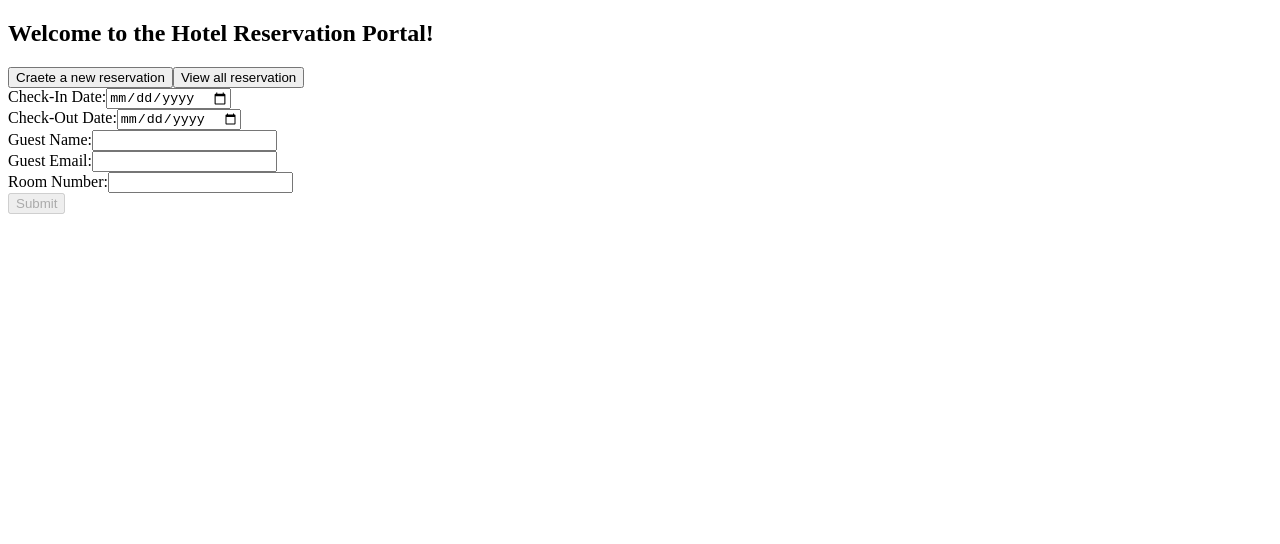
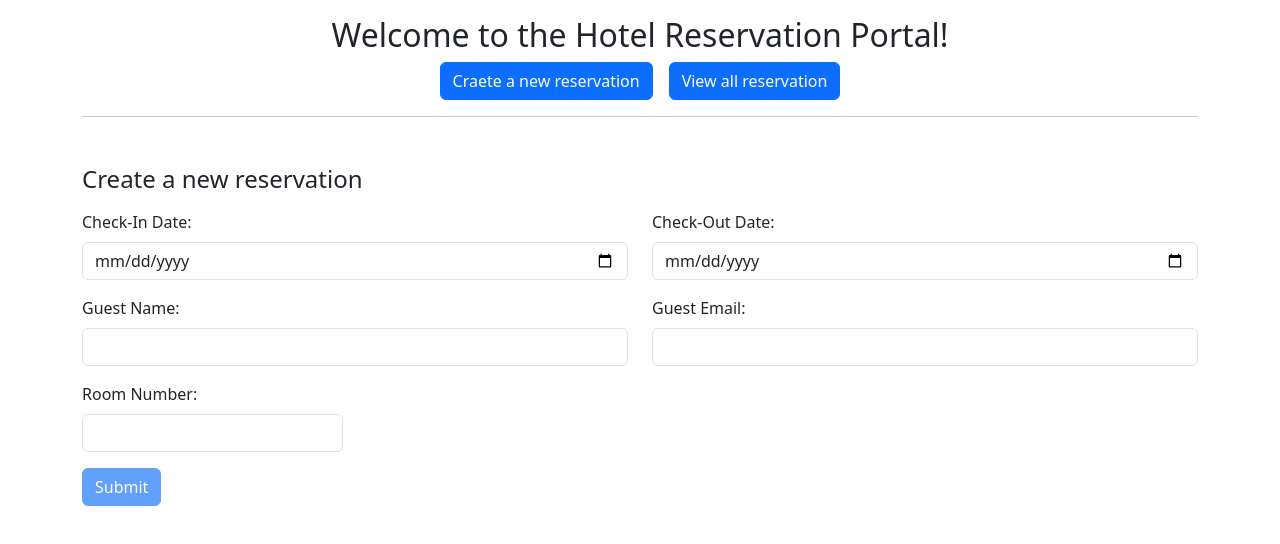
Before and after one commit to tomkedem/hotel-app, an Angular app: page /new in a window 1280 px wide. Shown: the top 544 px of the page. Built offline with nearby package versions, Linux system fonts and the light colour scheme.

Commit message:
Styling the home component

```diff
--- a/package.json
+++ b/package.json
@@ -18,6 +18,7 @@
     "@angular/platform-browser": "^16.1.0",
     "@angular/platform-browser-dynamic": "^16.1.0",
     "@angular/router": "^16.1.0",
+    "bootstrap": "5.3",
     "rxjs": "~7.8.0",
     "tslib": "^2.3.0",
     "zone.js": "~0.13.0"
--- a/src/app/app.component.html
+++ b/src/app/app.component.html
@@ -1 +1,3 @@
-<router-outlet></router-outlet>
+<div class="container">
+    <router-outlet></router-outlet>
+</div>
--- a/src/app/home/home.component.html
+++ b/src/app/home/home.component.html
@@ -1,5 +1,5 @@
-<div>
+<div class="text-center my-3">
     <h2>Welcome to the Hotel Reservation Portal!</h2>
-    <button [routerLink]="['/new']">Craete a new reservation</button>
-    <button [routerLink]="['/list']">View all reservation</button>
+    <button class="btn btn-primary mx-2" [routerLink]="['/new']">Craete a new reservation</button>
+    <button class="btn btn-primary mx-2" [routerLink]="['/list']">View all reservation</button>
 </div>
--- a/src/app/reservation-form/reservation-form.component.html
+++ b/src/app/reservation-form/reservation-form.component.html
@@ -1,44 +1,54 @@
 <app-home></app-home>
+<hr>
+<h4 class="mt-5 mb-3">Create a new reservation</h4>
+
 <form [formGroup]="reservationForm" (ngSubmit)="onSubmit()">
-    <div>
-        <label>Check-In Date:</label>
-        <input type="date" formControlName="checkInDate">
-        <div *ngIf="reservationForm.get('checkInDate')?.invalid
+    <div class="row mb-3">
+        <div class="col">
+            <label class="form-label">Check-In Date:</label>
+            <input class="form-control" type="date" formControlName="checkInDate">
+            <small class="text-danger" *ngIf="reservationForm.get('checkInDate')?.invalid
                  && reservationForm.get('checkInDate')?.touched">
-            Check-In Date is required.
+                Check-In Date is required.
+            </small>
+        </div>
+        <div class="col">
+            <label class="form-label">Check-Out Date:</label>
+            <input class="form-control" type="date" formControlName="checkOutDate">
+            <small class="text-danger" *ngIf="reservationForm.get('checkOutDate')?.invalid
+                     && reservationForm.get('checkOutDate')?.touched">
+                Check-Out Date is required.
+            </small>
         </div>
     </div>
-    <div>
-        <label>Check-Out Date:</label>
-        <input type="date" formControlName="checkOutDate">
-        <div *ngIf="reservationForm.get('checkOutDate')?.invalid
-                 && reservationForm.get('checkOutDate')?.touched">
-            Check-Out Date is required.
+    <div class="row mb-3">
+        <div class="col">
+            <label class="form-label">Guest Name:</label>
+            <input class="form-control" type="text" formControlName="guestName">
+            <small class="text-danger" *ngIf="reservationForm.get('guestName')?.invalid
+                 && reservationForm.get('guestName')?.touched">
+                Guest name is required.
+            </small>
+        </div>
+        <div class="col">
+            <label class="form-label">Guest Email:</label>
+            <input class="form-control" type="email" formControlName="guestEmail">
+            <small class="text-danger" *ngIf="reservationForm.get('guestEmail')?.invalid
+             && reservationForm.get('guestEmail')?.touched">
+                Email is required.
+            </small>
         </div>
     </div>
-    <div>
-        <label>Guest Name:</label>
-        <input type="text" formControlName="guestName">
-        <div *ngIf="reservationForm.get('guestName')?.invalid
-                 && reservationForm.get('guestName')?.touched">
-            Guest name is required.
+    <div class="row mb-3">
+        <div class="col-3">
+            <label class="form-label">Room Number:</label>
+            <input class="form-control" type="number" formControlName="roomNumber">
+            <small class="text-danger" *ngIf="reservationForm.get('roomNumber')?.invalid
+                 && reservationForm.get('roomNumber')?.touched">
+                Room number is required.
+            </small>
         </div>
     </div>
-    <div>
-        <label>Guest Email:</label>
-        <input type="email" formControlName="guestEmail">
-        <div *ngIf="reservationForm.get('guestEmail')?.invalid
-                 && reservationForm.get('guestEmail')?.touched">
-            Email is required.
-        </div>
-    </div>
-    <div>
-        <label>Room Number:</label>
-        <input type="number" formControlName="roomNumber">
-        <div *ngIf="reservationForm.get('roomNumber')?.invalid
-                 && reservationForm.get('roomNumber')?.touched">
-            Room number is required.
-        </div>
-    </div>
-    <button type="submit" [disabled]="reservationForm.invalid">Submit</button>
+
+    <button class="btn btn-primary" type="submit" [disabled]="reservationForm.invalid">Submit</button>
 </form>
--- a/src/styles.css
+++ b/src/styles.css
@@ -1 +1,2 @@
 /* You can add global styles to this file, and also import other style files */
+@import "~bootstrap/dist/css/bootstrap.min.css"
```
Also changed, not shown: 1 other file (tests, documents, lock files or other folders).
